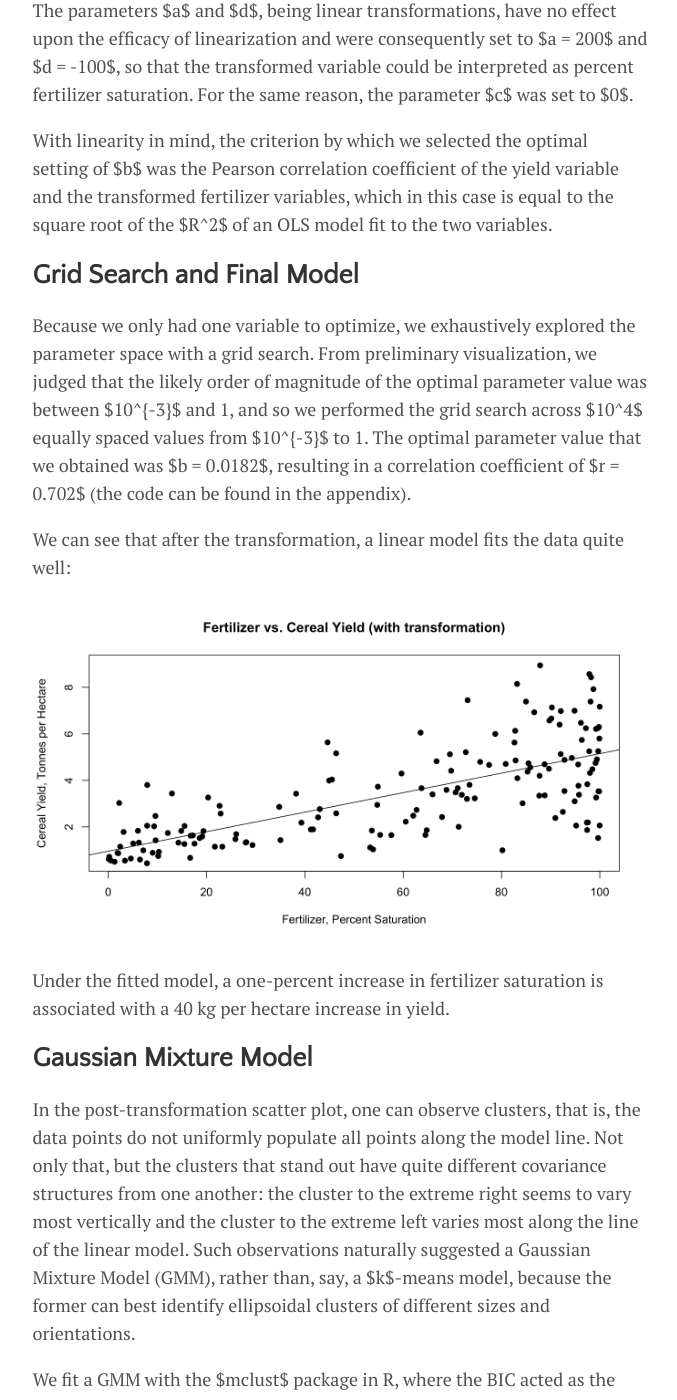
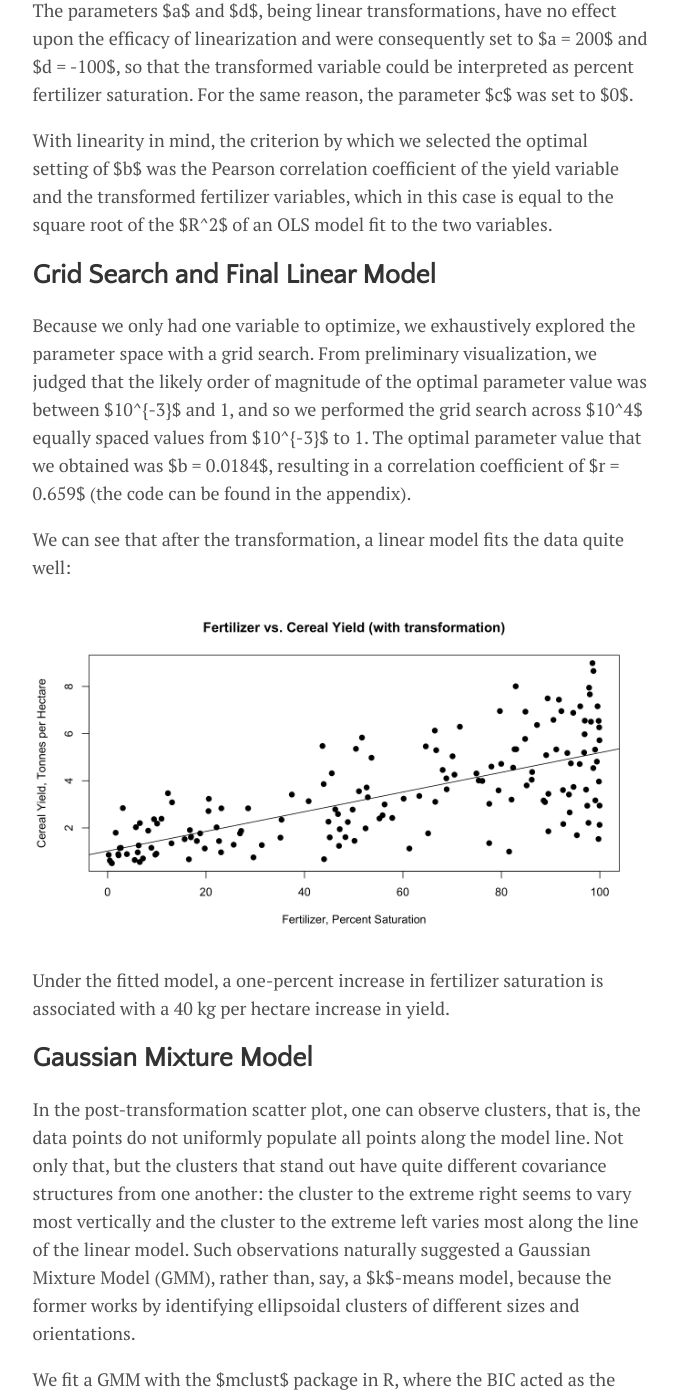
Before and after one commit to DanielAmes/DanielAmes.github.io, a Jekyll site: the page built from _posts/2024-11-14-grainyieldproject.md, in a window 1280 px wide and 1400 px high, scrolled down 3311 px. Shown: the whole window, without its empty margins (300-977 px from the left). Built offline with Jekyll 4.4.1, drawn with Linux system fonts in a browser that asks for light colours; formulas are drawn with MathJax 3.

Commit message:
updated plots

```diff
--- a/_posts/2024-11-14-grainyieldproject.md
+++ b/_posts/2024-11-14-grainyieldproject.md
@@ -32,7 +32,7 @@
 
 Below is the scatter plot of grain yield in metric tons produced per hectare against fertilizer in kilograms applied per hectare.
 
-![Figure 4]({{ site.baseurl }}/assets/img/scatteryield.png)
+![Figure 4]({{ site.baseurl }}/assets/img/scatter2019.png)
 
 Two aspects of the plot attracted our notice:
 
@@ -60,23 +60,22 @@
 
 With linearity in mind, the criterion by which we selected the optimal setting of $b$ was the Pearson correlation coefficient of the yield variable and the transformed fertilizer variables, which in this case is equal to the square root of the $R^2$ of an OLS model fit to the two variables.
 
-## Grid Search and Final Model
-Because we only had one variable to optimize, we exhaustively explored the parameter space with a grid search. From preliminary visualization, we judged that the likely order of magnitude of the optimal parameter value was between $10^{-3}$ and 1, and so we performed the grid search across $10^4$ equally spaced values from $10^{-3}$ to 1. The optimal parameter value that we obtained was $b = 0.0182$, resulting in a correlation coefficient of $r = 0.702$ (the code can be found in the appendix).
+## Grid Search and Final Linear Model
+Because we only had one variable to optimize, we exhaustively explored the parameter space with a grid search. From preliminary visualization, we judged that the likely order of magnitude of the optimal parameter value was between $10^{-3}$ and 1, and so we performed the grid search across $10^4$ equally spaced values from $10^{-3}$ to 1. The optimal parameter value that we obtained was $b = 0.0184$, resulting in a correlation coefficient of $r = 0.659$ (the code can be found in the appendix).
 
 We can see that after the transformation, a linear model fits the data quite well:
 
-![Figure 5]({{ site.baseurl }}/assets/img/Logistic2.png)
+![Figure 5]({{ site.baseurl }}/assets/img/scatteryield2019.png)
 
 Under the fitted model, a one-percent increase in fertilizer saturation is associated with a 40 kg per hectare increase in yield.
 
 ## Gaussian Mixture Model
 
-In the post-transformation scatter plot, one can observe clusters, that is, the data points do not uniformly populate all points along the model line. Not only that, but the clusters that stand out have quite different covariance structures from one another: the cluster to the extreme right seems to vary most vertically and the cluster to the extreme left varies most along the line of the linear model. Such observations naturally suggested a Gaussian Mixture Model (GMM), rather than, say, a $k$-means model, because the former can best identify ellipsoidal clusters of different sizes and orientations.
+In the post-transformation scatter plot, one can observe clusters, that is, the data points do not uniformly populate all points along the model line. Not only that, but the clusters that stand out have quite different covariance structures from one another: the cluster to the extreme right seems to vary most vertically and the cluster to the extreme left varies most along the line of the linear model. Such observations naturally suggested a Gaussian Mixture Model (GMM), rather than, say, a $k$-means model, because the former works by identifying ellipsoidal clusters of different sizes and orientations.
 
 We fit a GMM with the $mclust$ package in R, where the BIC acted as the model selection criterion.
 
-![Figure 5]({{ site.baseurl }}/assets/img/clustgmm2.png)
-## Reverse Causality
+![Figure 5]({{ site.baseurl }}/assets/img/clustgmm2019.png)
 
 ## Sources
 
```
Also changed, not shown: _posts/2024-12-30-bootstrap.md (+3 -1 lines), assets/img/FertilizerYieldScatter.png (deleted), assets/img/Logistic2.png (deleted), assets/img/clustgmm2.png (deleted), assets/img/clustgmm2019.png (added), assets/img/scatter2019.png (added), assets/img/scatteryield.png (deleted), assets/img/scatteryield2019.png (added), 1 other file.
